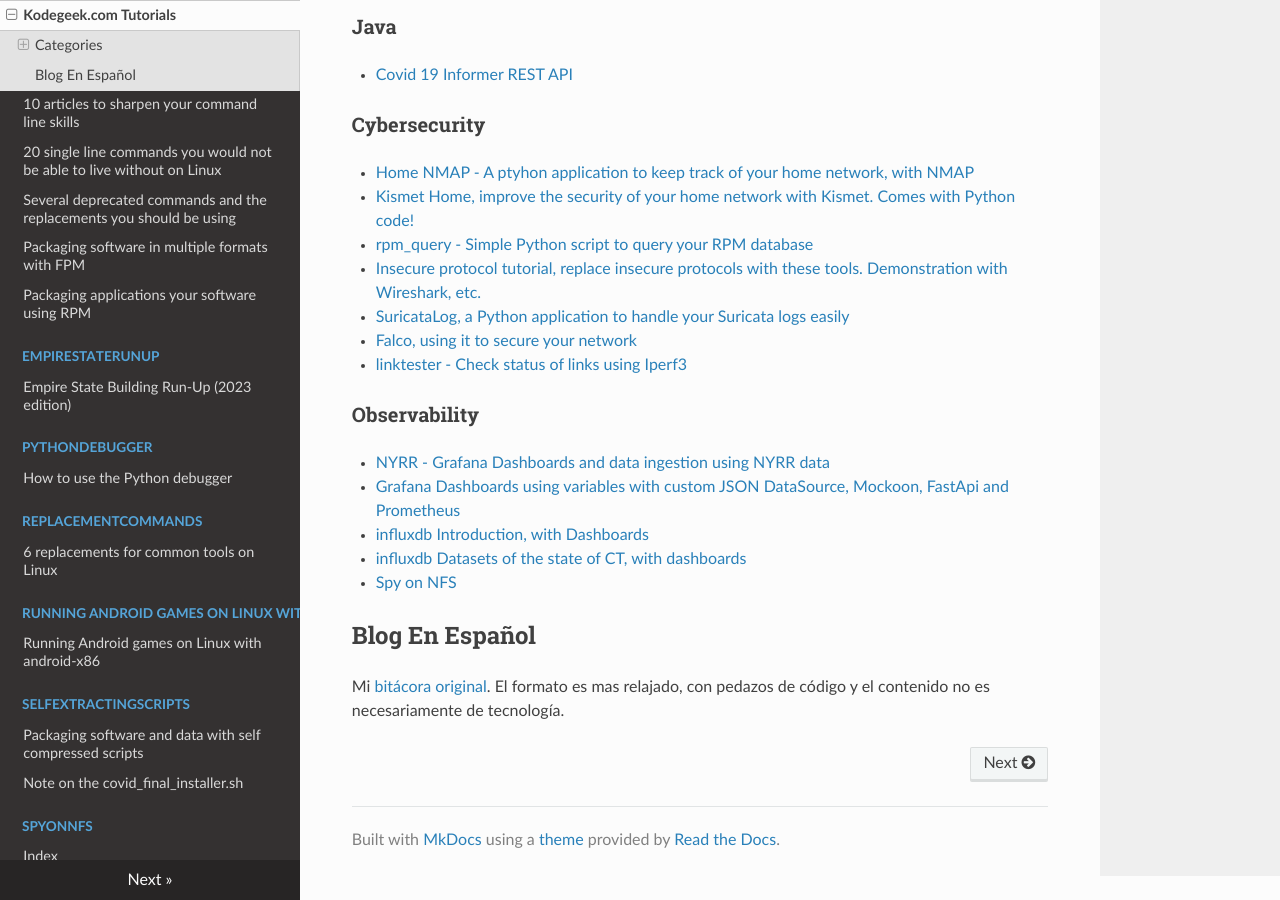
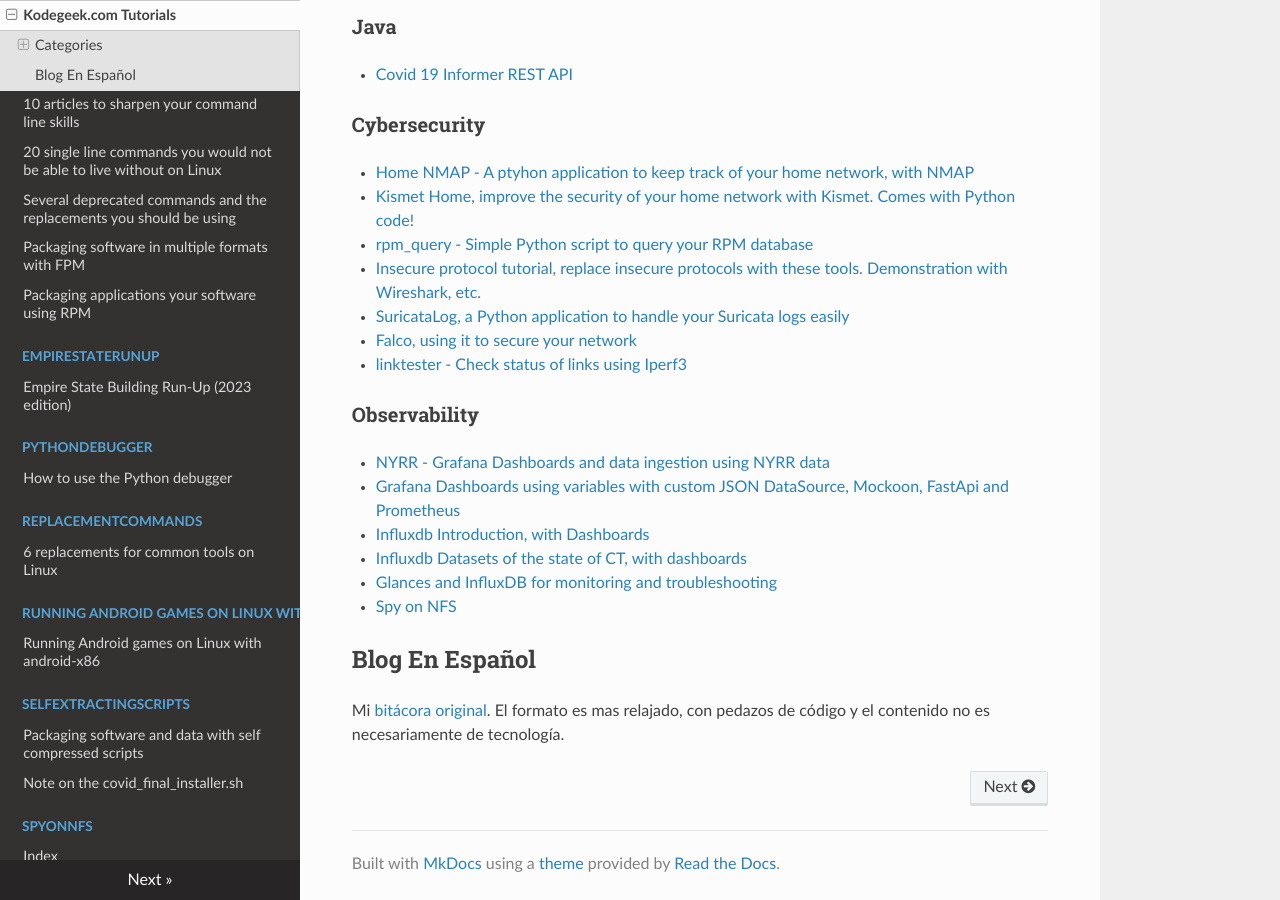
Before and after one commit to josevnz/tutorials, an MkDocs documentation site: the page built from docs/README.md, in a window 1280 px wide and 900 px high, scrolled down 1073 px. Built offline with MkDocs 1.6.1, drawn with Linux system fonts in a browser that asks for light colours; nearby versions of some CDN libraries.

Commit message:
Updated, introduce GlancesAndInfluxDB tutorial to the list

```diff
--- a/docs/README.md
+++ b/docs/README.md
@@ -56,8 +56,9 @@
 
 * [NYRR - Grafana Dashboards and data ingestion using NYRR data](nyrr/README.md)
 * [Grafana Dashboards using variables with custom JSON DataSource, Mockoon, FastApi and Prometheus](grafana/README.md)
-* [influxdb Introduction, with Dashboards](influxdb_intro/README.md)
-* [influxdb Datasets of the state of CT, with dashboards](influxdb_datasets/README.md)
+* [Influxdb Introduction, with Dashboards](influxdb_intro/README.md)
+* [Influxdb Datasets of the state of CT, with dashboards](influxdb_datasets/README.md)
+* [Glances and InfluxDB for monitoring and troubleshooting](GlancesAndInfluxDB/README.md)
 * [Spy on NFS](SpyOnNfs//README.md)
 
 ## Blog En Español
```
Also changed, not shown: .gitmodules, 1 other file.
